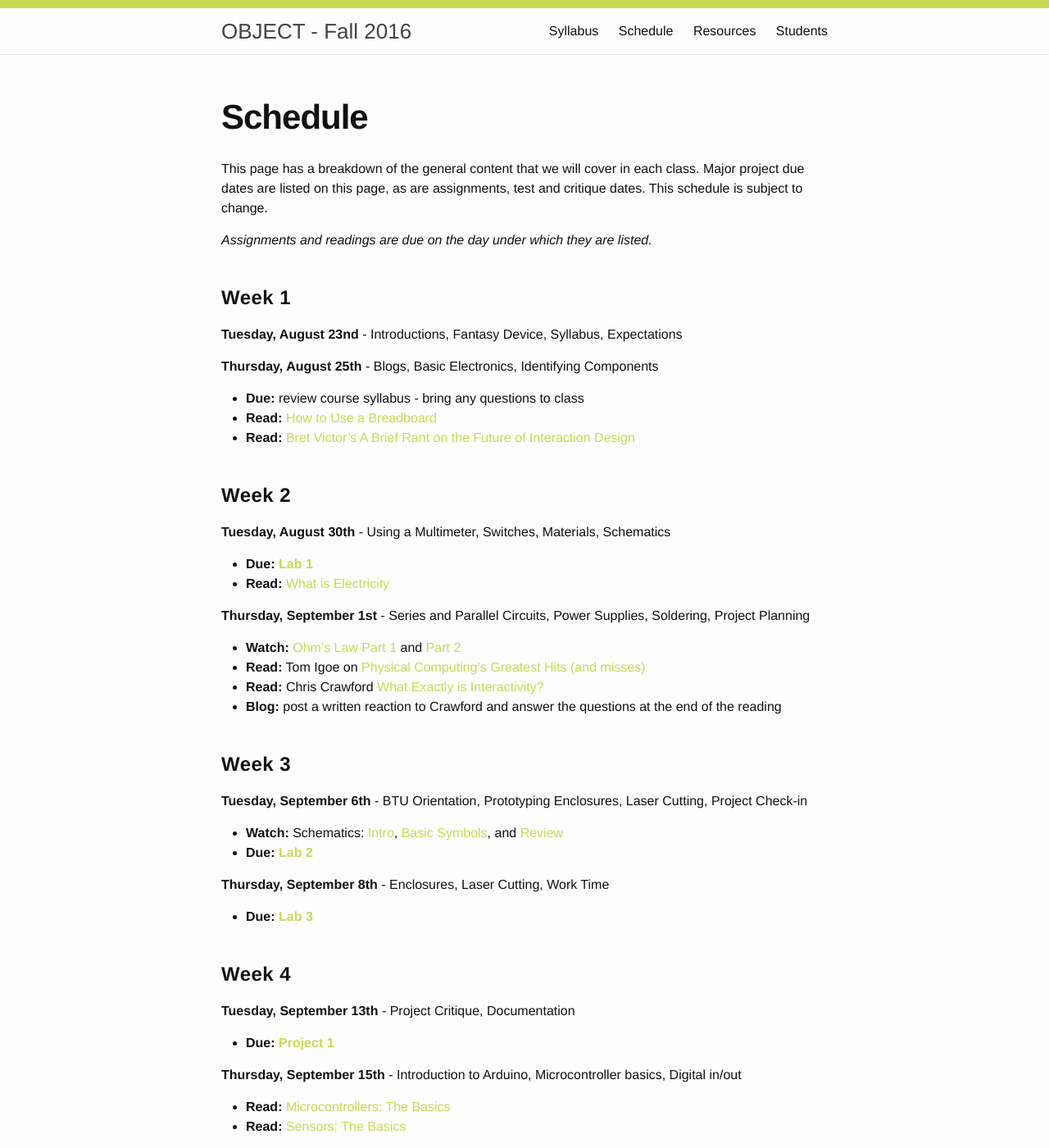
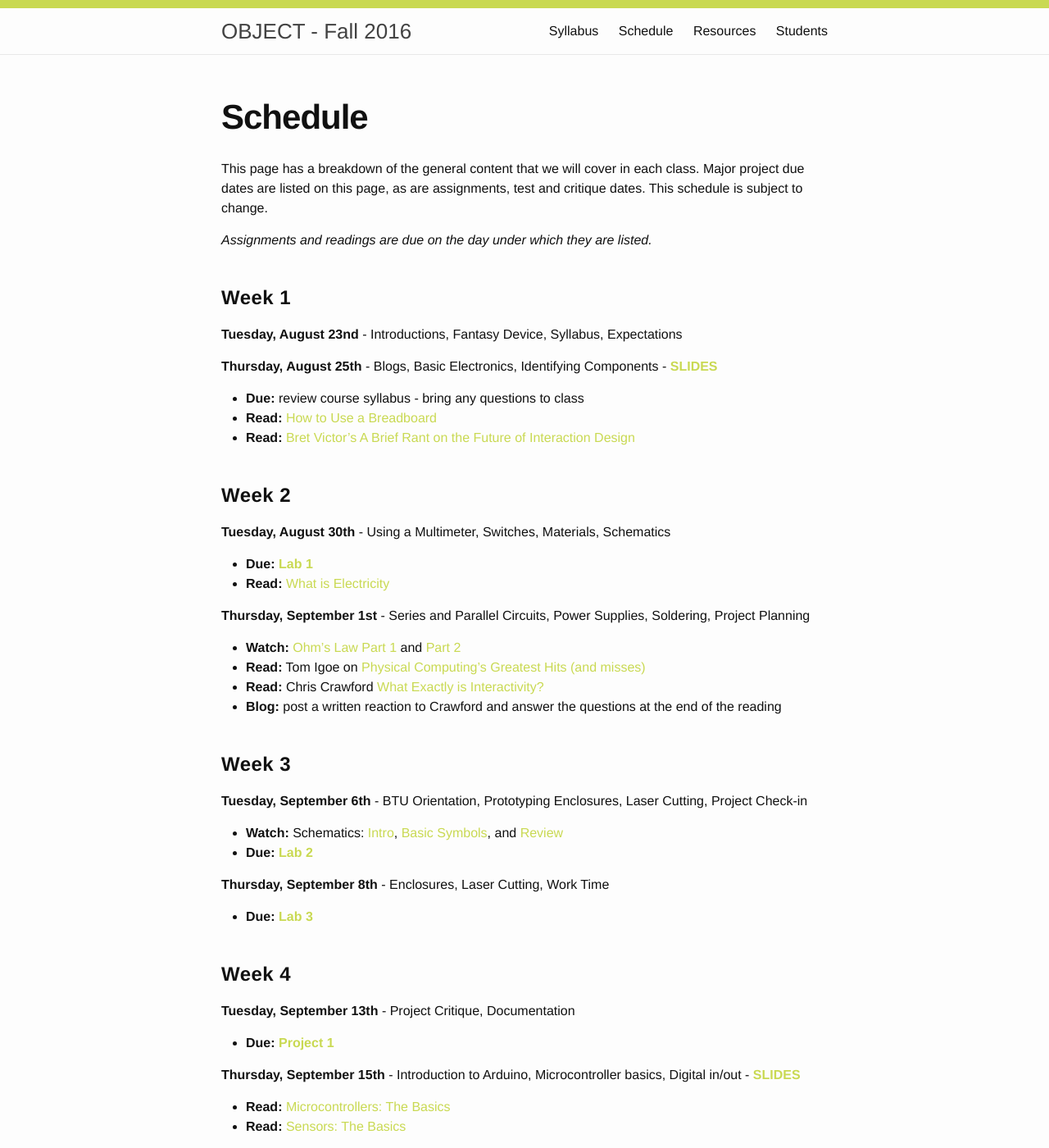
Before and after one commit to coloringchaos/object-fall-16, a Jekyll site: the page built from schedule.md, in a window 1280 px wide and 1400 px high. Shown: the whole window at 82% size. Built offline with Jekyll 4.4.1, drawn with Linux system fonts in a browser that asks for light colours.

Commit message:
adding slides

```diff
--- a/schedule.md
+++ b/schedule.md
@@ -11,7 +11,7 @@ This page has a breakdown of the general content that we will cover in each clas
 # Week 1
 **Tuesday, August 23nd** - Introductions, Fantasy Device, Syllabus, Expectations
 
-**Thursday, August 25th** - Blogs, Basic Electronics, Identifying Components
+**Thursday, August 25th** - Blogs, Basic Electronics, Identifying Components - [**SLIDES**](/object-fall-16/assets/intro-slides.pdf)
 
 + **Due:** review course syllabus - bring any questions to class
 + **Read:** [How to Use a Breadboard](https://learn.sparkfun.com/tutorials/how-to-use-a-breadboard)
@@ -48,7 +48,7 @@ This page has a breakdown of the general content that we will cover in each clas
 
 + **Due: [Project 1](/object-fall-16/project-1)**
 
-**Thursday, September 15th** - Introduction to Arduino, Microcontroller basics, Digital in/out
+**Thursday, September 15th** - Introduction to Arduino, Microcontroller basics, Digital in/out - [**SLIDES**](/object-fall-16/assets/microcontrollers.pdf)
 
 + **Read:** [Microcontrollers: The Basics](https://itp.nyu.edu/physcomp/lessons/microcontrollers/microcontrollers-the-basics/)
 + **Read:** [Sensors: The Basics](https://itp.nyu.edu/physcomp/lessons/sensors-the-basics/)
```
Also changed, not shown: 2 other files.
